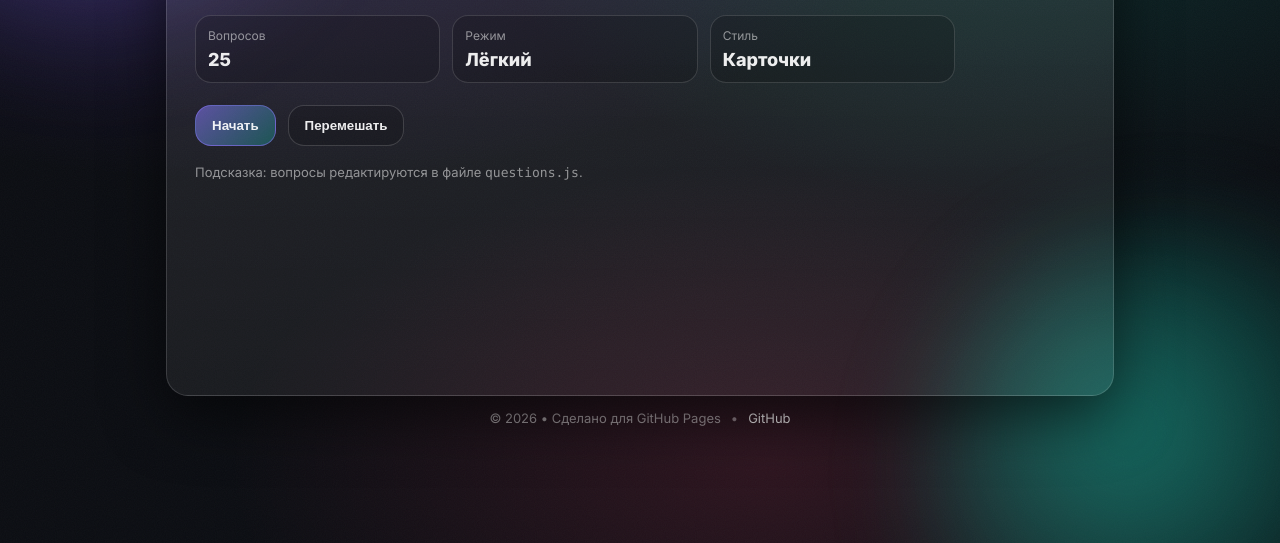
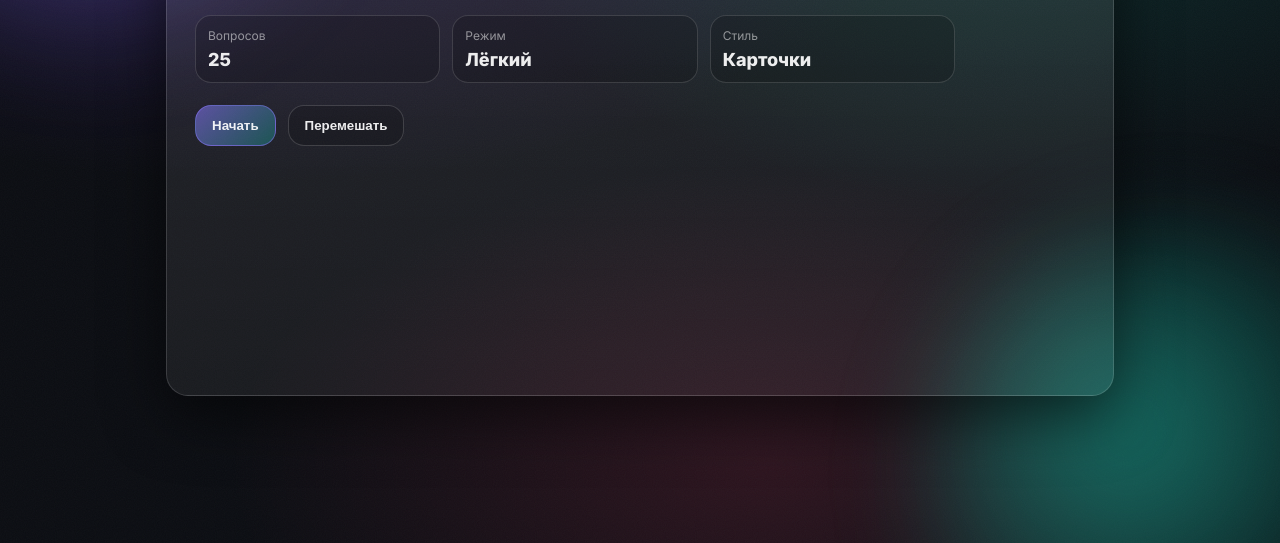
Before and after one commit to AlekseyKokovin/history_project, a plain HTML site: page index.html in a window 1280 px wide. Shown: the part 257-800 px from the top of the page. Drawn offline with Linux system fonts and the light colour scheme.

Commit message:
Add GitHub Pages quiz

```diff
--- a/index.html
+++ b/index.html
@@ -45,7 +45,6 @@
 
     <main class="container">
       <section class="card app" id="app" aria-live="polite">
-        <!-- START SCREEN -->
         <div class="screen screen--active" id="screenStart">
           <div class="hero">
             <div class="pill">2 варианта • 1 правильный • объяснение</div>
@@ -77,14 +76,9 @@
                 Перемешать
               </button>
             </div>
-
-            <p class="hint">
-              Подсказка: вопросы редактируются в файле <code>questions.js</code>.
-            </p>
           </div>
         </div>
 
-        <!-- QUESTION SCREEN -->
         <div class="screen" id="screenQuestion">
           <div class="status">
             <div class="status__left">
@@ -125,7 +119,6 @@
           </div>
         </div>
 
-        <!-- RESULT SCREEN -->
         <div class="screen" id="screenResult">
           <div class="result" id="resultBox">
             <div class="result__badge" id="resultBadge">Правильно</div>
@@ -149,7 +142,6 @@
           </div>
         </div>
 
-        <!-- FINAL SCREEN -->
         <div class="screen" id="screenFinal">
           <div class="final">
             <div class="final__badge">Результат</div>
@@ -168,19 +160,9 @@
                 Скопировать результат
               </button>
             </div>
-
-            <p class="hint">
-              Хочешь другие вопросы? Открой <code>questions.js</code> и отредактируй массив <code>QUESTIONS</code>.
-            </p>
           </div>
         </div>
       </section>
-
-      <footer class="footer">
-        <span>© <span id="year"></span> • Сделано для GitHub Pages</span>
-        <span class="dot">•</span>
-        <a href="https://github.com/" target="_blank" rel="noreferrer">GitHub</a>
-      </footer>
     </main>
 
     <script src="questions.js"></script>
```
